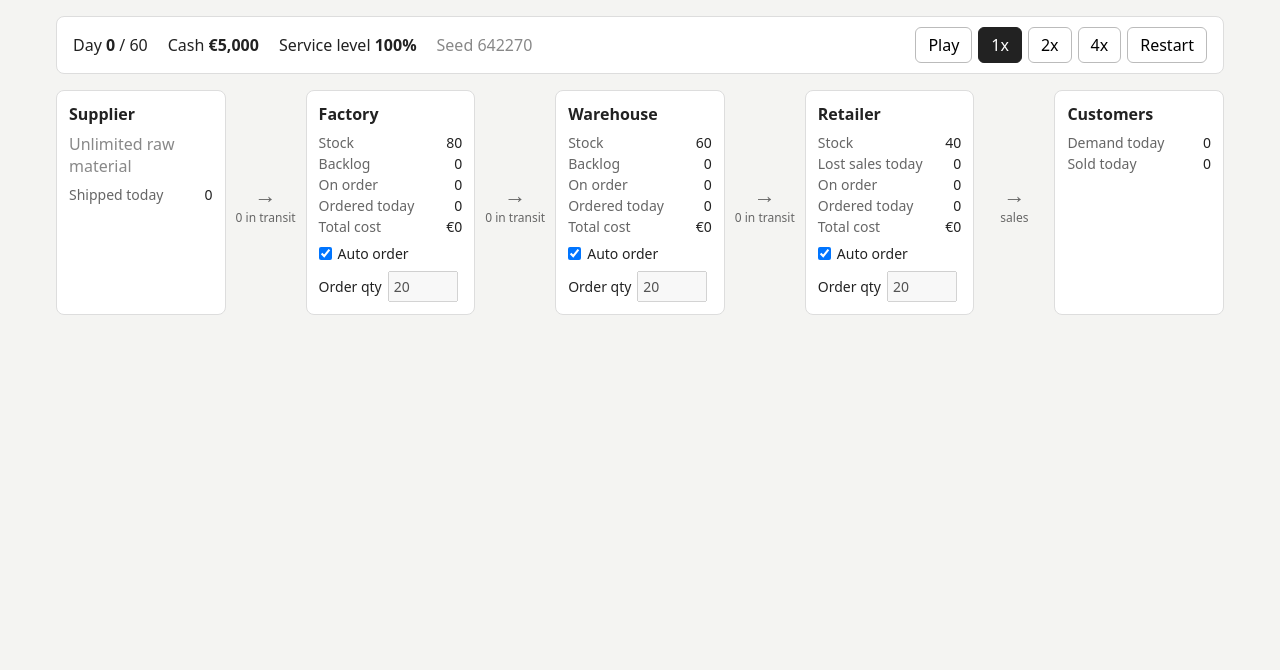
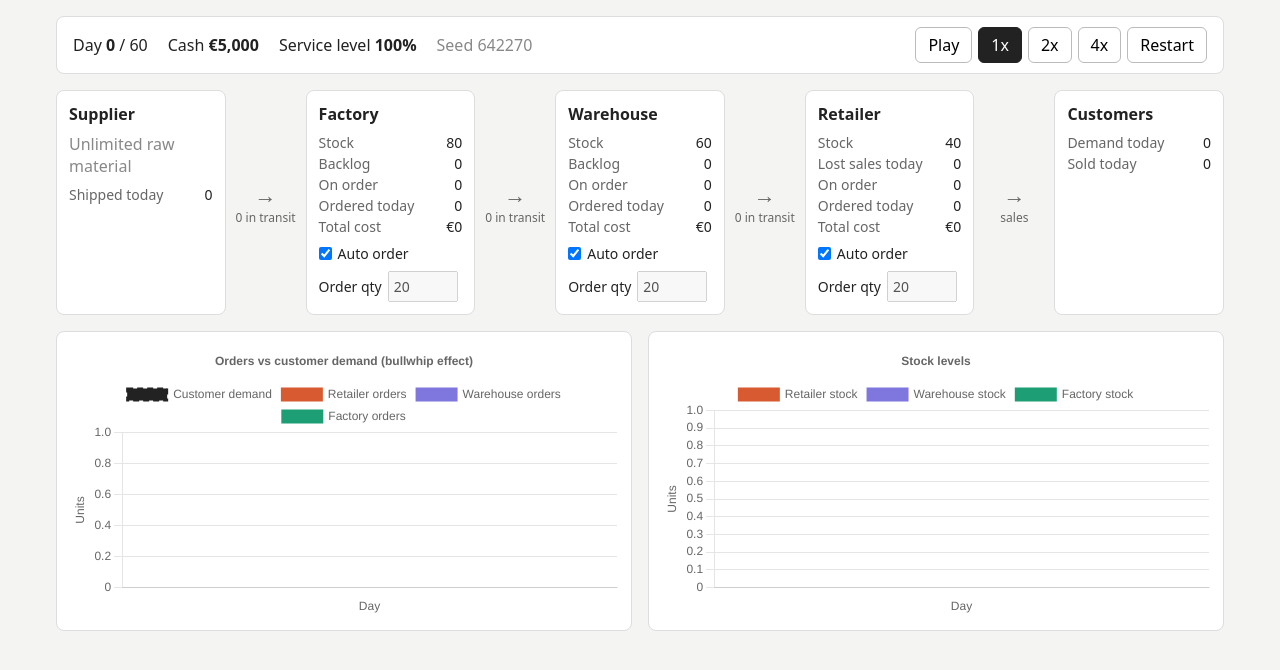
Before and after one commit to NikolaPrusacManahy/SUPPLY_CHAIN_SIMULATOR, a website built with Vite: page index.html in a window 1280 px wide. Built offline with nearby package versions, Linux system fonts and the light colour scheme.

Commit message:
feat(ui): add demand/order and stock charts with bullwhip ratio

```diff
--- a/index.html
+++ b/index.html
@@ -9,6 +9,7 @@
     <div id="app">
       <header id="hud"></header>
       <main id="chain"></main>
+      <section id="charts"></section>
       <section id="message"></section>
     </div>
     <script type="module" src="/src/main.js"></script>
--- a/src/main.js
+++ b/src/main.js
@@ -1,9 +1,11 @@
 import './style.css';
 import { Stage } from './sim/Stage.js';
 import { Simulation } from './sim/Simulation.js';
+import { bullwhipRatio } from './sim/stats.js';
 import { GameLoop } from './game/GameLoop.js';
 import { Hud } from './ui/Hud.js';
 import { StagePanels } from './ui/StagePanels.js';
+import { Charts } from './ui/Charts.js';
 
 const euro = new Intl.NumberFormat('en-IE', {
   style: 'currency', currency: 'EUR', maximumFractionDigits: 0,
@@ -25,6 +27,9 @@ const messageEl = document.querySelector('#message');
 
 let sim = createSimulation();
 let panels = new StagePanels(chainEl, sim.stages);
+
+const stageNames = Object.fromEntries(sim.stages.map((s) => [s.id, s.name]));
+const charts = new Charts(document.querySelector('#charts'), stageNames);
 
 const loop = new GameLoop({ onTick: tick });
 
@@ -52,15 +57,23 @@ function tick() {
 function render() {
   hud.update(sim);
   panels.update(sim);
+  charts.update(sim.history);
 }
 
 function showSummary() {
   const totalCost = sim.stages.reduce((sum, s) => sum + s.totalCost, 0);
+  const ratios = sim.stages
+    .filter((s) => !s.infinite)
+    .map((s) => `<li>${s.name}: <strong>${bullwhipRatio(sim.history, s.id).toFixed(2)}</strong></li>`)
+    .join('');
+
   messageEl.innerHTML = `
     <h2>Game over after ${sim.maxDays} days</h2>
     <p>Final cash: <strong>${euro.format(sim.cash)}</strong></p>
     <p>Service level: <strong>${Math.round(sim.serviceLevel * 100)}%</strong></p>
     <p>Total holding and shortage costs: <strong>${euro.format(totalCost)}</strong></p>
+    <p>Bullwhip ratio (order variance ÷ demand variance, 1.00 = no amplification):</p>
+    <ul>${ratios}</ul>
     <p class="muted">Press Restart to play again.</p>`;
 }
 
--- /dev/null
+++ b/src/sim/Stats.js
@@ -0,0 +1,13 @@
+export function variance(values) {
+  if (values.length < 2) return 0;
+  const mean = values.reduce((sum, v) => sum + v, 0) / values.length;
+  return values.reduce((sum, v) => sum + (v - mean) ** 2, 0) / (values.length - 1);
+}
+
+// Bullwhip ratio = variance of a stage's orders / variance of customer demand.
+// 1 means orders are as stable as demand; above 1 means the stage amplifies swings.
+export function bullwhipRatio(history, stageId) {
+  const demandVar = variance(history.map((h) => h.demand));
+  if (demandVar === 0) return 0;
+  return variance(history.map((h) => h[stageId].ordered)) / demandVar;
+}
--- a/src/style.css
+++ b/src/style.css
@@ -31,3 +31,7 @@ button.active { background: #222; color: #fff; border-color: #222; }
 
 #message { background: #fff; border: 1px solid #ddd; border-radius: 8px; padding: 16px; }
 #message:empty { display: none; }
+
+#charts { display: grid; grid-template-columns: repeat(auto-fit, minmax(min(420px, 100%), 1fr)); gap: 16px; }
+.chart-box { position: relative; height: 300px; background: #fff; border: 1px solid #ddd;
+             border-radius: 8px; padding: 12px; }
--- /dev/null
+++ b/src/ui/Charts.js
@@ -0,0 +1,82 @@
+import Chart from 'chart.js/auto';
+
+const STAGE_IDS = ['retailer', 'warehouse', 'factory'];
+const COLORS = {
+  demand: '#222222',
+  retailer: '#d85a30',
+  warehouse: '#7f77dd',
+  factory: '#1d9e75',
+};
+
+function lineDataset(label, color, dashed = false) {
+  return {
+    label,
+    data: [],
+    borderColor: color,
+    backgroundColor: color,
+    borderWidth: 2,
+    borderDash: dashed ? [6, 4] : [],
+    pointRadius: 0,
+    tension: 0.2,
+  };
+}
+
+function createChart(canvas, title, datasets) {
+  return new Chart(canvas, {
+    type: 'line',
+    data: { labels: [], datasets },
+    options: {
+      responsive: true,
+      maintainAspectRatio: false,
+      animation: false,
+      interaction: { mode: 'index', intersect: false },
+      plugins: { title: { display: true, text: title } },
+      scales: {
+        x: { title: { display: true, text: 'Day' } },
+        y: { beginAtZero: true, title: { display: true, text: 'Units' } },
+      },
+    },
+  });
+}
+
+export class Charts {
+  constructor(root, stageNames) {
+    root.innerHTML = `
+      <div class="chart-box"><canvas data-orders></canvas></div>
+      <div class="chart-box"><canvas data-stock></canvas></div>`;
+
+    this.ordersChart = createChart(
+      root.querySelector('[data-orders]'),
+      'Orders vs customer demand (bullwhip effect)',
+      [
+        lineDataset('Customer demand', COLORS.demand, true),
+        ...STAGE_IDS.map((id) => lineDataset(`${stageNames[id]} orders`, COLORS[id])),
+      ],
+    );
+
+    this.stockChart = createChart(
+      root.querySelector('[data-stock]'),
+      'Stock levels',
+      STAGE_IDS.map((id) => lineDataset(`${stageNames[id]} stock`, COLORS[id])),
+    );
+  }
+
+  // Redraw from the simulation history, so a restart (empty history) clears the charts
+  update(history) {
+    const labels = history.map((h) => h.day);
+
+    this.ordersChart.data.labels = labels;
+    this.ordersChart.data.datasets[0].data = history.map((h) => h.demand);
+    STAGE_IDS.forEach((id, i) => {
+      this.ordersChart.data.datasets[i + 1].data = history.map((h) => h[id].ordered);
+    });
+
+    this.stockChart.data.labels = labels;
+    STAGE_IDS.forEach((id, i) => {
+      this.stockChart.data.datasets[i].data = history.map((h) => h[id].stock);
+    });
+
+    this.ordersChart.update('none');
+    this.stockChart.update('none');
+  }
+}
```
